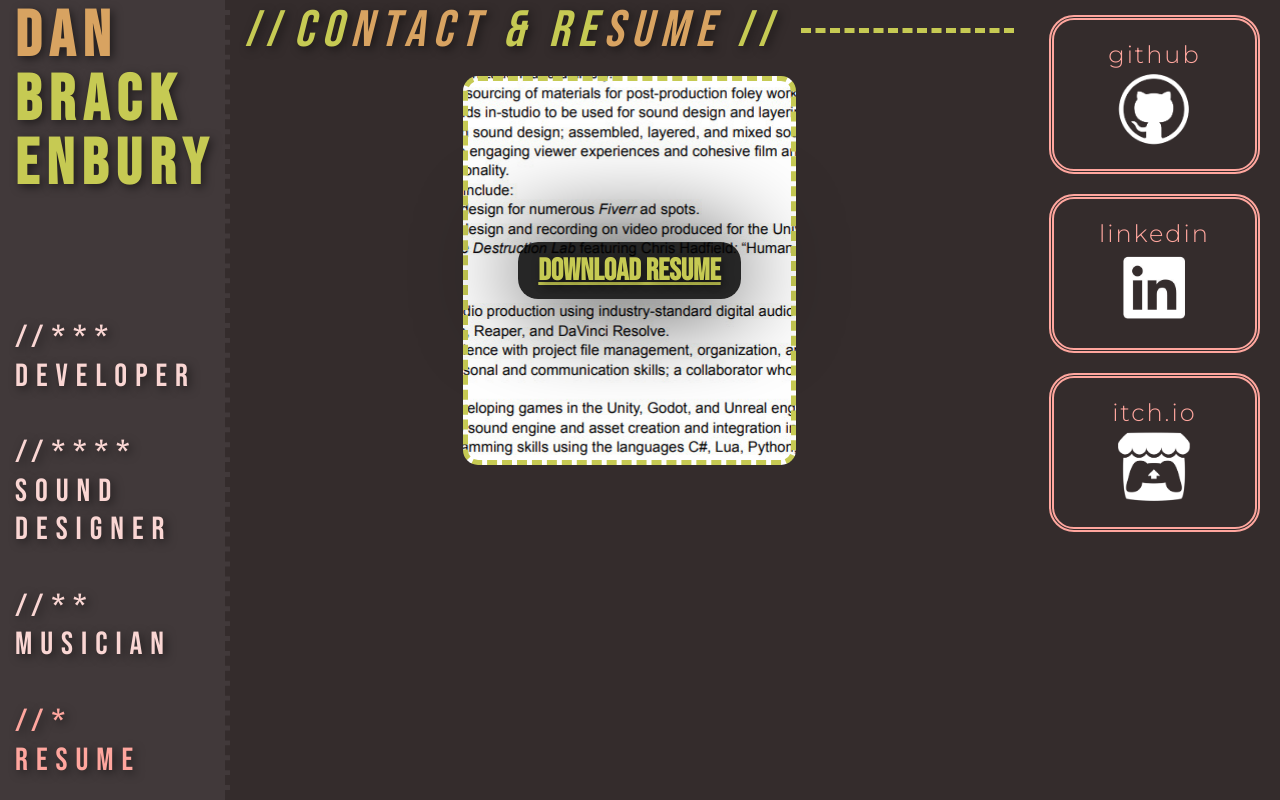
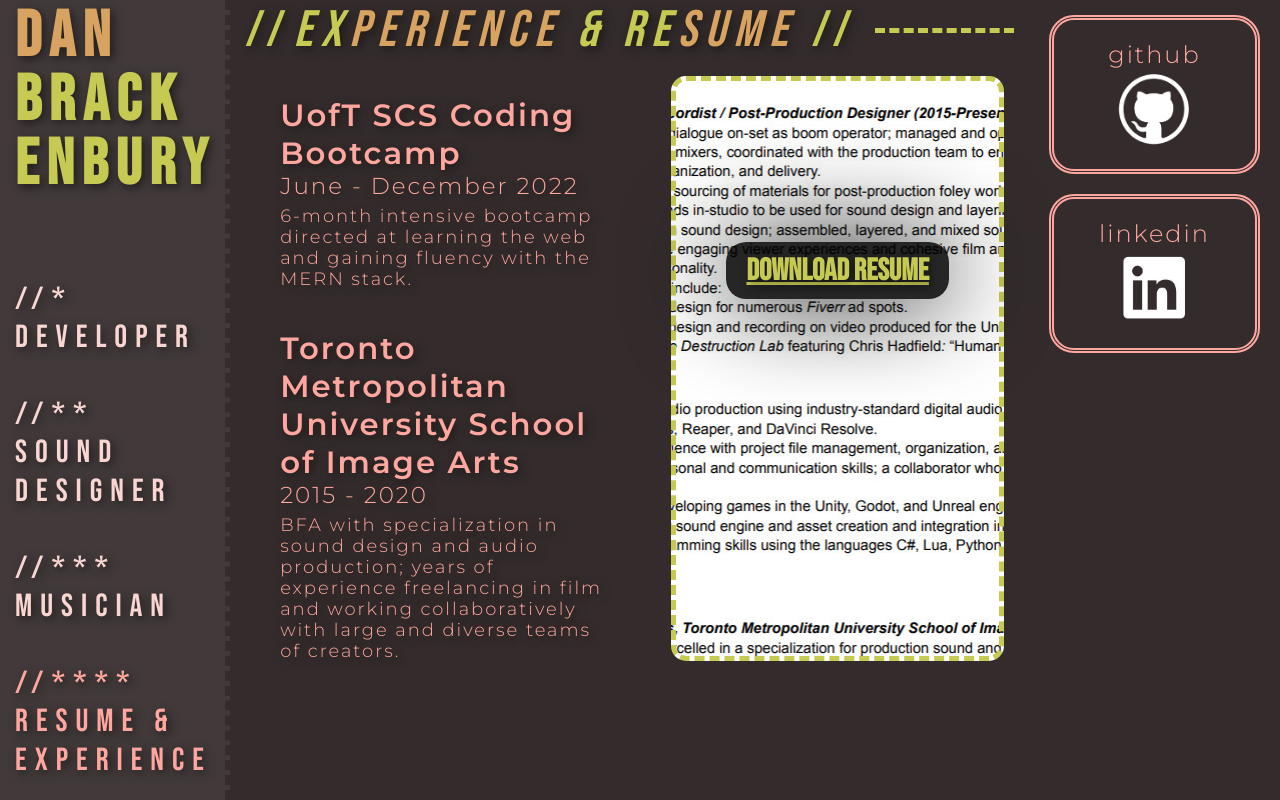
Before and after one commit to helpvisa/portfolio-react, a React (Create React App) app: page / in a window 1280 px wide. Both pictures are taken after a click on the link "Contact Me". Built offline with nearby package versions, Linux system fonts and the light colour scheme.

Commit message:
updates to projects, resume, about page

```diff
--- a/src/assets/projects/projects.json
+++ b/src/assets/projects/projects.json
@@ -1,15 +1,23 @@
 [
     {
-        "name": "Simple C# Raytracer",
-        "description": "Developed using the open-source MonoGame framework.",
-        "link": "https://github.com/helpvisa/simple_raytracer",
+        "name": "JS Tracer",
+        "description": "Web-based raytracing engine created with JavaScript.",
+        "link": "https://github.com/helpvisa/js-tracer",
         "link_desc": "Link to GitHub repository↝",
         "image": "raytracer.jpg",
-        "image_alt": "Raytraced rendering of multiple lightly-coloured reflective spheres on a light gray background."
+        "image_alt": "Raytraced rendering of a cracked tile floor texture."
+    },
+    {
+        "name": "The Serf's Market",
+        "description": "Online stock simulation created with React and Mongoose.",
+        "link": "https://serfs-market.herokuapp.com/",
+        "link_desc": "Link to application↝",
+        "image": "serf-market.png",
+        "image_alt": "A preview of the Serf Market web app."
     },
     {
         "name": "Undercurrents",
-        "description": "Find new music similar to the artists you already know and love.",
+        "description": "Find new music similar to the artists you already know and love. Created using JavaScript and HTML.",
         "link": "https://helpvisa.github.io/undercurrents/",
         "link_desc": "Link to application↝",
         "image": "undercurrents.jpg",
@@ -17,9 +25,9 @@
     },
     {
         "name": "Opinionated",
-        "description": "Share your thoughts with the world.",
-        "link": "https://github.com/helpvisa/opinionated/tree/main",
-        "link_desc": "Link to application↝",
+        "description": "Share your thoughts with the world; an opinion forum created using Handlebars and Sequelize.",
+        "link": "https://github.com/helpvisa/opinionated/",
+        "link_desc": "Link to GitHub repository↝",
         "image": "opinionated.png",
         "image_alt": "Preview of the Undercurrents web applcation."
     },
@@ -30,21 +38,5 @@
         "link_desc": "Link to itch.io profile↝",
         "image": "alien_trees_0.gif",
         "image_alt": "Picture of a pixelated tree swaying in the breeze."
-    },
-    {
-        "name": "The Serf's Market",
-        "description": "Take part in the official 'Peasant Economy.'",
-        "link": "https://serfs-market.herokuapp.com/",
-        "link_desc": "Link to application↝",
-        "image": "serf-market.png",
-        "image_alt": "A preview of the Serf Market web app."
-    },
-    {
-        "name": "Unity Assets and Plug-Ins",
-        "description": "Plug-and-play assets for use in any Unity project.",
-        "link": "https://github.com/helpvisa/URP_PlanarReflections",
-        "link_desc": "GitHub repository available here↝",
-        "image": "reflection.png",
-        "image_alt": "A preview of custom planar reflection mapping rendered in the Unity game engine."
     }
 ]
--- a/src/components/About/index.js
+++ b/src/components/About/index.js
@@ -13,8 +13,8 @@ function About({ setCurrentPage }) {
             <section className="about-me">
                 <h1>\\ about \\</h1>
                 <p>
-                    Professional developer with a passion for coding, technology,
-                    and sound design.
+                    Professional web developer with a passion for coding and technology, former sound designer / recording engineer.
+                    Experienced in JavaScript, SQL, MongoDB, and React.
                 </p>
                 <a onClick={() => setCurrentPage('contact')}>Contact Me</a>
             </section>
--- a/src/components/Contact/index.js
+++ b/src/components/Contact/index.js
@@ -12,7 +12,7 @@ function Contact() {
             <section id="contact">
                 <div className="section-header">
                     <div className="section-divider-left"></div>
-                    <h2><span className="brighter"><span className="no-italic">//</span>co</span>ntact
+                    <h2><span className="brighter"><span className="no-italic">//</span>ex</span>perience
                                 <span className="brighter"> & re</span>sume <span className="brighter"><span
                                 className="no-italic">//</span></span></h2>
                     <div className="section-divider-right"></div>
@@ -20,7 +20,32 @@ function Contact() {
             </section>
 
             {/* comment out the contact form */}
-            <div class="form-container">
+            <div className="form-container">
+                <section className="card-container">
+                    <div className="card">
+                        <div className="description only-when-big">
+                            <h3>UofT SCS Coding Bootcamp</h3>
+                            <h4>June - December 2022</h4>
+                            <p>6-month intensive bootcamp directed at learning the web and gaining fluency with the MERN stack.</p>
+                        </div>
+                        <div className="description only-when-small">
+                            <h3>University of Toronto SCS Coding Bootcamp</h3>
+                            <h4>June - December 2022</h4>
+                            <p>6-month intensive bootcamp directed at learning the web and gaining fluency with the MERN stack.</p>
+                        </div>
+                    </div>
+                    <div className="card">
+                        <div className="description only-when-big">
+                            <h3>Toronto Metropolitan University School of Image Arts</h3>
+                            <h4>2015 - 2020</h4>
+                            <p>
+                                BFA with specialization in sound design and audio production;
+                                years of experience freelancing in film and working collaboratively
+                                with large and diverse teams of creators.
+                            </p>
+                        </div>
+                    </div>
+                </section>
                 {/* resume download link goes here */}
                 <a className="resume" href={Resume}><p className="resume-text">Download Resume</p></a>
                 {/* <Form></Form> */}
--- a/src/components/Footer/index.js
+++ b/src/components/Footer/index.js
@@ -27,14 +27,14 @@ function Footer() {
                 </div>
             </a>
 
-            <a href="https://help-visa.itch.io/" target="_blank">
+            {/* <a href="https://help-visa.itch.io/" target="_blank">
                 <div className="card">
                     <div className="description">
                         <p style={{fontSize: '3vh'}}>itch.io</p>
                     </div>
                     <img src={itchio} />
                 </div>
-            </a>
+            </a> */}
         </footer>
         </div>
     );
--- a/src/components/Nav/index.js
+++ b/src/components/Nav/index.js
@@ -9,10 +9,10 @@ function Nav({ currentPage, setCurrentPage }) {
             <nav className="side">
                 <ul>
                     <br />
-                    <li><a className={currentPage==="code" && 'nav-highlighted'} onClick={() => setCurrentPage('code')}>//*** <br /> developer</a></li> <br />
-                    <li><a className={currentPage==="sound" && 'nav-highlighted'} onClick={() => setCurrentPage('sound')}>//**** <br /> sound <br/> designer</a></li> <br />
-                    <li><a className={currentPage==="music" && 'nav-highlighted'} onClick={() => setCurrentPage('music')}>//** <br /> musician</a></li> <br />
-                    <li><a className={currentPage==="contact" && 'nav-highlighted'} onClick={() => setCurrentPage('contact')}>//* <br /> resume</a></li>
+                    <li><a className={currentPage==="code" && 'nav-highlighted'} onClick={() => setCurrentPage('code')}>//* <br /> developer</a></li> <br />
+                    <li><a className={currentPage==="sound" && 'nav-highlighted'} onClick={() => setCurrentPage('sound')}>//** <br /> sound <br/> designer</a></li> <br />
+                    <li><a className={currentPage==="music" && 'nav-highlighted'} onClick={() => setCurrentPage('music')}>//*** <br /> musician</a></li> <br />
+                    <li><a className={currentPage==="contact" && 'nav-highlighted'} onClick={() => setCurrentPage('contact')}>//**** <br /> resume & experience</a></li>
                 </ul>
             </nav>
 
@@ -24,7 +24,7 @@ function Nav({ currentPage, setCurrentPage }) {
                     <li><span className="brighter">//</span></li>
                     <li><a className={currentPage==="music" && 'nav-highlighted'} onClick={() => setCurrentPage('music')}> mus </a></li>
                     <li><span className="brighter">//</span></li>
-                    <li><a className={currentPage==="contact" && 'nav-highlighted'} onClick={() => setCurrentPage('contact')}> resume</a></li>
+                    <li><a className={currentPage==="contact" && 'nav-highlighted'} onClick={() => setCurrentPage('contact')}> resume </a></li>
                 </ul>
             </nav>
         </sidebar>
```
Also changed, not shown: src/assets/images/raytracer.jpg.
